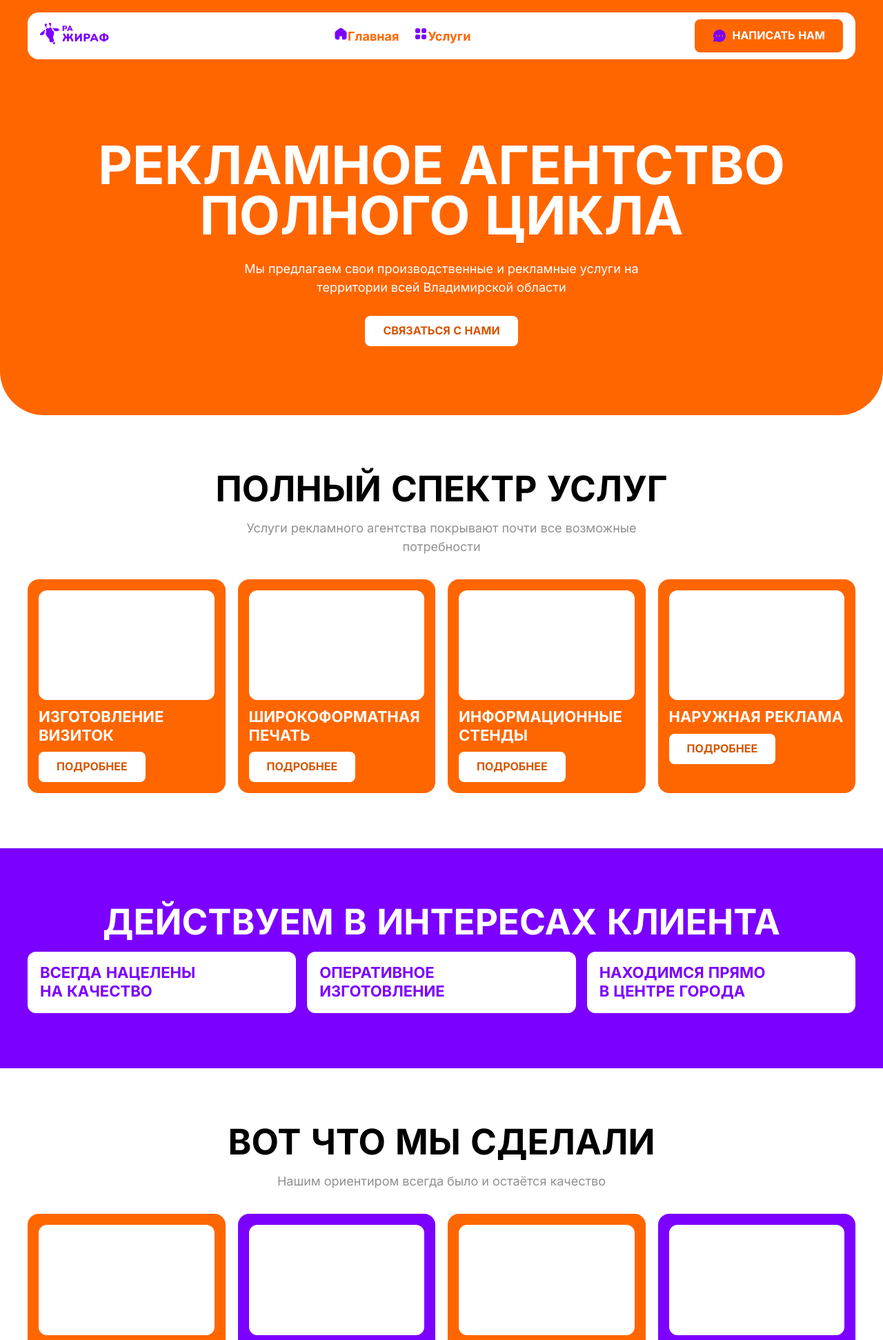
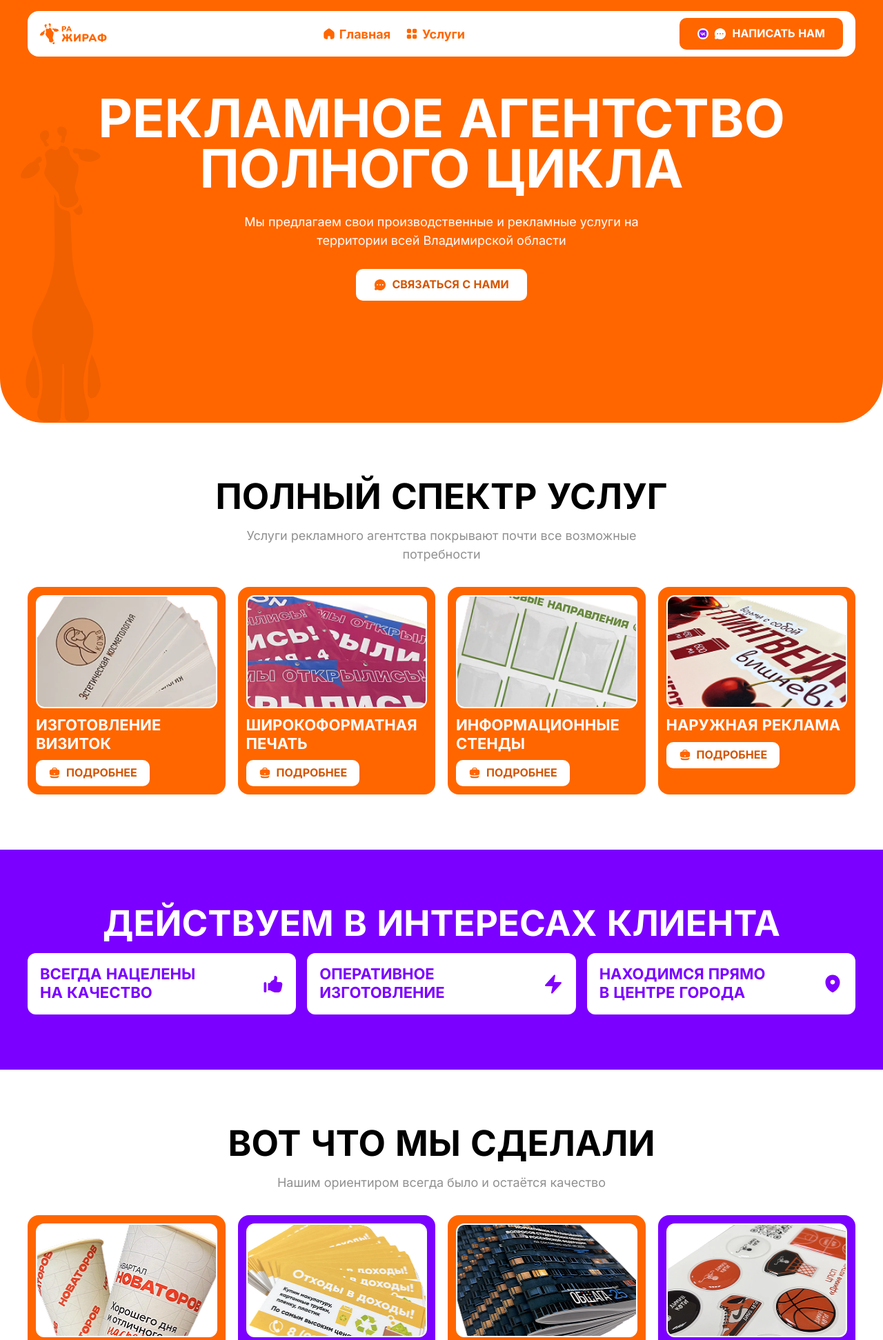
Before and after one commit to overkid/RA-Jiraf, a PHP site: page / in a window 1280 px wide. Shown: the top 1943 px of the page at 69% size. Run offline with PHP 8.4, Linux system fonts and the light colour scheme.

Commit message:
Обновить верстку по референсу: иконки, изображения и фиксированный nav

```diff
--- a/index.html
+++ b/index.html
@@ -16,12 +16,16 @@
     <header class="hero">
       <div class="container">
         <nav class="top-nav">
-          <div class="logo"><img src="media/logo/Logo-Full.svg"></div>
+          <a class="logo" href="#"><img src="media/logo/Logo-Full.svg" alt="РА Жираф" /></a>
           <ul class="menu">
-            <li><img src="media/icons/Home.svg">Главная</li>
-            <li><img src="media/icons/Catalog.svg">Услуги</li>
+            <li><img class="icon" src="media/icons/Home.svg" alt="" />Главная</li>
+            <li><img class="icon" src="media/icons/Catalog.svg" alt="" />Услуги</li>
           </ul>
-          <a class="btn" href="#contact"><img src="media/icons/Message.svg">Написать нам</a>
+          <a class="btn btn-nav" href="#contact">
+            <img class="icon icon-vk" src="media/icons/VK.svg" alt="" />
+            <img class="icon" src="media/icons/Message.svg" alt="" />
+            Написать нам
+          </a>
         </nav>
 
         <div class="hero-content">
@@ -29,36 +33,37 @@
           <p class="hero-text">
             Мы предлагаем свои производственные и рекламные услуги на территории всей Владимирской области
           </p>
-          <a class="btn" href="#contact">Связаться с нами</a>
+          <a class="btn btn-contact" href="#contact"><img class="icon" src="media/icons/Message.svg" alt="" />Связаться с нами</a>
         </div>
+        <a href="#services" class="hero-down"><img src="media/icons/Down.svg" alt="Вниз" /></a>
       </div>
     </header>
 
     <main>
-      <section class="section services">
+      <section id="services" class="section services">
         <div class="container">
           <h2>Полный спектр услуг</h2>
           <p class="section-subtitle">Услуги рекламного агентства покрывают почти все возможные потребности</p>
           <div class="cards grid-4">
             <article class="card">
-              <div class="media"></div>
+              <div class="media"><img src="media/img/Visitka.png" alt="Изготовление визиток" /></div>
               <h3>Изготовление визиток</h3>
-              <a href="#" class="btn btn-card">Подробнее</a>
+              <a href="#" class="btn btn-card"><img class="icon" src="media/icons/Case.svg" alt="" />Подробнее</a>
             </article>
             <article class="card">
-              <div class="media"></div>
+              <div class="media"><img src="media/img/ShirPechat.png" alt="Широкоформатная печать" /></div>
               <h3>Широкоформатная печать</h3>
-              <a href="#" class="btn btn-card">Подробнее</a>
+              <a href="#" class="btn btn-card"><img class="icon" src="media/icons/Case.svg" alt="" />Подробнее</a>
             </article>
             <article class="card">
-              <div class="media"></div>
+              <div class="media"><img src="media/img/Stendi.png" alt="Информационные стенды" /></div>
               <h3>Информационные стенды</h3>
-              <a href="#" class="btn btn-card">Подробнее</a>
+              <a href="#" class="btn btn-card"><img class="icon" src="media/icons/Case.svg" alt="" />Подробнее</a>
             </article>
             <article class="card">
-              <div class="media"></div>
+              <div class="media"><img src="media/img/Reklama.png" alt="Наружная реклама" /></div>
               <h3>Наружная реклама</h3>
-              <a href="#" class="btn btn-card">Подробнее</a>
+              <a href="#" class="btn btn-card"><img class="icon" src="media/icons/Case.svg" alt="" />Подробнее</a>
             </article>
           </div>
         </div>
@@ -68,9 +73,9 @@
         <div class="container">
           <h2>Действуем в интересах клиента</h2>
           <div class="feature-row">
-            <div class="feature">ВСЕГДА НАЦЕЛЕНЫ НА КАЧЕСТВО</div>
-            <div class="feature">ОПЕРАТИВНОЕ ИЗГОТОВЛЕНИЕ</div>
-            <div class="feature">НАХОДИМСЯ ПРЯМО В ЦЕНТРЕ ГОРОДА</div>
+            <div class="feature">ВСЕГДА НАЦЕЛЕНЫ НА&nbsp;КАЧЕСТВО <img class="icon" src="media/icons/Like.svg" alt="" /></div>
+            <div class="feature">ОПЕРАТИВНОЕ ИЗГОТОВЛЕНИЕ <img class="icon" src="media/icons/Speed.svg" alt="" /></div>
+            <div class="feature">НАХОДИМСЯ ПРЯМО В&nbsp;ЦЕНТРЕ ГОРОДА <img class="icon" src="media/icons/Point.svg" alt="" /></div>
           </div>
         </div>
       </section>
@@ -81,24 +86,24 @@
           <p class="section-subtitle">Нашим ориентиром всегда было и остаётся качество</p>
           <div class="cards grid-4">
             <article class="portfolio-card">
-              <div class="media"></div>
+              <div class="media"><img src="media/img/Stakan.png" alt="Чашки с печатью" /></div>
               <h3>Чашки с печатью</h3>
               <p>Аккуратный и качественный перенос фирменного стиля на сувенирную продукцию.</p>
             </article>
             <article class="portfolio-card">
-              <div class="media"></div>
-              <h3>Отличные визитки</h3>
-              <p>Плотные материалы, чистая печать, яркая подача и современный дизайн.</p>
+              <div class="media"><img src="media/img/KachestvVisit.png" alt="Качественные визитки" /></div>
+              <h3>Качественные визитки</h3>
+              <p>Мы напечатали визитки для приёмщиков макулатуры: плотные, аккуратные</p>
             </article>
             <article class="portfolio-card">
-              <div class="media"></div>
+              <div class="media"><img src="media/img/Knigi.png" alt="Важные книжки" /></div>
               <h3>Важные книжки</h3>
-              <p>Каждая такая книжка аккуратная, плотная и собрана с вниманием.</p>
+              <p>Каждая такая книжка аккуратная, плотная и собрана с вниманием</p>
             </article>
             <article class="portfolio-card">
-              <div class="media"></div>
+              <div class="media"><img src="media/img/Stickers.png" alt="Объёмные стикеры" /></div>
               <h3>Объёмные стикеры</h3>
-              <p>Яркий дизайн, плотные цвета и объём делают их заметными.</p>
+              <p>Яркий дизайн, плотные цвета и объём делают их заметными</p>
             </article>
           </div>
         </div>
@@ -112,7 +117,7 @@
           Вам не обязательно ехать в офис рекламного агентства — можно оформить заказ дистанционно по удобному
           каналу связи
         </p>
-        <a href="#" class="btn">Связаться с нами</a>
+        <a href="#" class="btn btn-contact"><img class="icon" src="media/icons/Message.svg" alt="" />Связаться с нами</a>
 
         <div class="footer-meta">
           <div>
@@ -120,7 +125,7 @@
             <p>8 (492) 46-64-84</p>
             <p>8 (958) 510-64-84</p>
           </div>
-          <div class="footer-logo">РА ЖИРАФ</div>
+          <div class="footer-logo"><img src="media/logo/Logo-Full.svg" alt="РА Жираф" /></div>
           <div>
             <p>Офис находится по адресу:</p>
             <p>г. Владимир, ул. Ставровская, д. 4</p>
--- a/styles.css
+++ b/styles.css
@@ -2,19 +2,16 @@
    01) ДИЗАЙН-ТОКЕНЫ (ЦВЕТА И ТИПОГРАФИКА)
 ======================================== */
 :root {
-  /* Цвета бренда */
-  --color-orange: #FF6600;
-  --color-orange-dark: #D55500;
-  --color-violet: #7B00FF;
+  --color-orange: #ff6600;
+  --color-orange-dark: #d55500;
+  --color-violet: #7b00ff;
   --color-black: #000000;
   --color-gray: #909090;
-  --color-white: #FFFFFF;
+  --color-white: #ffffff;
 
-  /* Шрифтовые семейства */
   --font-family-inter: Inter, Arial, sans-serif;
   --font-family-nunito: Nunito, Inter, Arial, sans-serif;
 
-  /* Текстовые стили */
   --font-h1: 800 clamp(38px, 6vw, 84px) / 0.95 var(--font-family-nunito);
   --font-h2: 800 clamp(34px, 4vw, 56px) / 1.1 var(--font-family-nunito);
   --font-h3: 800 22px / 1.2 var(--font-family-nunito);
@@ -24,9 +21,6 @@
   --font-button-nunito: 800 16px / 1 var(--font-family-nunito);
 }
 
-/* ========================================
-   02) БАЗА / RESET
-======================================== */
 * {
   box-sizing: border-box;
 }
@@ -50,27 +44,16 @@ h3 {
   text-transform: uppercase;
 }
 
-h1 {
-  font: var(--font-h1);
-}
+h1 { font: var(--font-h1); }
+h2 { font: var(--font-h2); }
+h3 { font: var(--font-h3); }
 
-h2 {
-  font: var(--font-h2);
-}
-
-h3 {
-  font: var(--font-h3);
-}
-
-/* ========================================
-   03) ПЕРЕИСПОЛЬЗУЕМЫЕ КОМПОНЕНТЫ
-======================================== */
 .btn {
   display: inline-flex;
   align-items: center;
   justify-content: center;
   gap: 8px;
-  border-radius: 8px;
+  border-radius: 10px;
   border: 2px solid transparent;
   padding: 12px 24px;
   background: var(--color-white);
@@ -80,6 +63,13 @@ h3 {
   font: var(--font-button-nunito);
 }
 
+.icon {
+  width: 18px;
+  height: 18px;
+  flex-shrink: 0;
+  object-fit: contain;
+}
+
 .media {
   width: 100%;
   aspect-ratio: 16 / 10;
@@ -87,6 +77,14 @@ h3 {
   margin-bottom: 12px;
   border: 2px solid var(--color-white);
   background: var(--color-white);
+  overflow: hidden;
+}
+
+.media img {
+  width: 100%;
+  height: 100%;
+  object-fit: cover;
+  display: block;
 }
 
 .grid-4 {
@@ -111,10 +109,9 @@ h3 {
   margin: 0 auto 34px;
 }
 
-/* ========================================
-   04) HEADER / HERO
-======================================== */
 .hero {
+  position: relative;
+  overflow: hidden;
   background: var(--color-orange);
   color: var(--color-white);
   border-bottom-left-radius: 64px;
@@ -122,7 +119,25 @@ h3 {
   padding: 18px 0 80px;
 }
 
+.hero::before {
+  content: "";
+  position: absolute;
+  left: 30px;
+  bottom: 0;
+  width: min(130px, 20vw);
+  height: 430px;
+  background: url("media/logo/Jiraf.svg") no-repeat bottom left / contain;
+  opacity: 0.35;
+  pointer-events: none;
+}
+
 .top-nav {
+  position: fixed;
+  top: 16px;
+  left: 50%;
+  transform: translateX(-50%);
+  width: min(1200px, calc(100% - 40px));
+  z-index: 40;
   background: var(--color-white);
   color: var(--color-orange);
   border-radius: 16px;
@@ -133,15 +148,12 @@ h3 {
   gap: 20px;
 }
 
-.top-nav a.btn {
-  background-color: var(--color-orange);
-  color: var(--color-white);
-}
-
-.logo,
-.footer-logo {
-  font-family: var(--font-family-nunito);
-  font-weight: 800;
+.logo img,
+.footer-logo img {
+  display: block;
+  height: 38px;
+  width: auto;
+  filter: brightness(0) saturate(100%) invert(44%) sepia(99%) saturate(2886%) hue-rotate(3deg) brightness(104%) contrast(105%);
 }
 
 .menu {
@@ -153,16 +165,45 @@ h3 {
   font-weight: 700;
 }
 
+.menu li {
+  display: inline-flex;
+  align-items: center;
+  gap: 6px;
+}
+
+.menu .icon,
+.btn-contact .icon,
+.btn-card .icon,
+.hero-down img {
+  filter: brightness(0) saturate(100%) invert(44%) sepia(99%) saturate(2886%) hue-rotate(3deg) brightness(104%) contrast(105%);
+}
+
+.btn-nav {
+  background-color: var(--color-orange);
+  color: var(--color-white);
+}
+
+.btn-nav .icon {
+  filter: brightness(0) saturate(100%) invert(100%) sepia(0%) saturate(7492%) hue-rotate(115deg) brightness(100%) contrast(100%);
+}
+
+.feature .icon {
+  filter: brightness(0) saturate(100%) invert(14%) sepia(99%) saturate(6732%) hue-rotate(269deg) brightness(103%) contrast(139%);
+}
+
+.btn-nav .icon-vk {
+  width: 16px;
+  height: 16px;
+  border-radius: 50%;
+  background: var(--color-white);
+  padding: 2px;
+  filter: none;
+}
+
 .hero-content {
   text-align: center;
   max-width: 1200px;
   margin: 120px auto 20px;
-}
-
-.hero-kicker {
-  margin: 0;
-  font: var(--font-button-nunito);
-  text-transform: uppercase;
 }
 
 .hero h1 {
@@ -175,15 +216,25 @@ h3 {
   font: var(--font-body);
 }
 
-/* ========================================
-   05) КАРТОЧКИ УСЛУГ И ПОРТФОЛИО
-======================================== */
+.hero-down {
+  display: block;
+  width: max-content;
+  margin: 70px auto 0;
+}
+
 .card,
 .portfolio-card {
-  background: var(--color-orange);
   color: var(--color-white);
   border-radius: 16px;
-  padding: 16px;
+  padding: 12px;
+}
+
+.card {
+  background: var(--color-orange);
+}
+
+.portfolio-card {
+  background: var(--color-orange);
 }
 
 .portfolio-card:nth-child(even) {
@@ -195,14 +246,15 @@ h3 {
   margin-bottom: 10px;
 }
 
+.btn-card {
+  padding: 8px 16px;
+}
+
 .portfolio-card p {
   margin: 0;
   font: var(--font-body-small);
 }
 
-/* ========================================
-   06) БЛОК ПРЕИМУЩЕСТВ
-======================================== */
 .highlights {
   background: var(--color-violet);
   color: var(--color-white);
@@ -223,11 +275,15 @@ h3 {
   min-height: 88px;
   display: flex;
   align-items: center;
+  justify-content: space-between;
+  gap: 12px;
 }
 
-/* ========================================
-   07) FOOTER
-======================================== */
+.feature .icon {
+  width: 30px;
+  height: 30px;
+}
+
 .footer-cta {
   background: var(--color-orange);
   color: var(--color-white);
@@ -242,6 +298,12 @@ h3 {
 .footer-cta > .container > p {
   max-width: 700px;
   margin: 14px auto 28px;
+}
+
+.footer-cta .btn {
+  display: flex;
+  width: fit-content;
+  margin: 0 auto;
 }
 
 .footer-meta {
@@ -260,31 +322,22 @@ h3 {
   font: var(--font-body-small);
 }
 
+.footer-logo {
+  display: flex;
+  justify-content: center;
+}
+
 .footer-meta > :last-child p {
   text-align: right;
 }
 
-/* ========================================
-   08) АДАПТИВ
-======================================== */
 @media (max-width: 1024px) {
-  .grid-4 {
-    grid-template-columns: repeat(2, 1fr);
-  }
-
-  .feature-row {
-    grid-template-columns: 1fr;
-  }
-
-  .footer-meta {
-    grid-template-columns: 1fr;
-    text-align: center;
-  }
+  .grid-4 { grid-template-columns: repeat(2, 1fr); }
+  .feature-row { grid-template-columns: 1fr; }
+  .footer-meta { grid-template-columns: 1fr; text-align: center; }
 
   .footer-meta p,
-  .footer-meta > :last-child p {
-    text-align: center;
-  }
+  .footer-meta > :last-child p { text-align: center; }
 }
 
 @media (max-width: 768px) {
@@ -293,11 +346,12 @@ h3 {
     justify-content: center;
   }
 
-  .hero-content {
-    margin-top: 72px;
-  }
+  .hero-content { margin-top: 72px; }
+  .grid-4 { grid-template-columns: 1fr; }
 
-  .grid-4 {
-    grid-template-columns: 1fr;
+  .hero::before {
+    left: -8px;
+    width: 100px;
+    opacity: 0.2;
   }
 }
```
